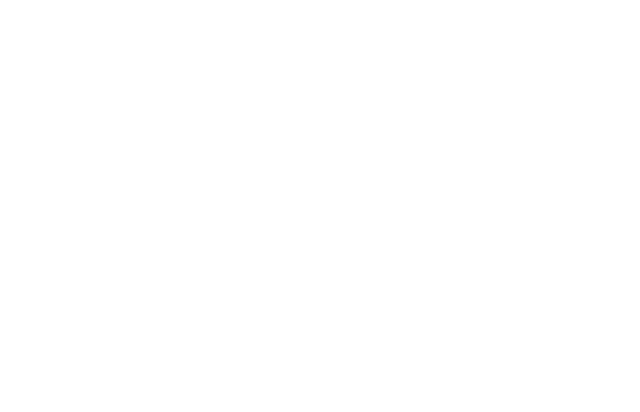
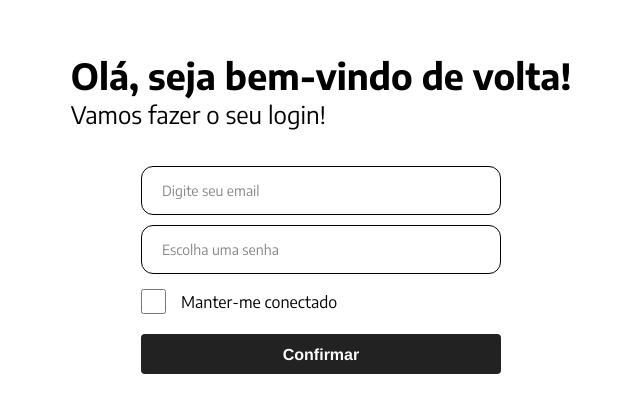
Before and after one commit to Verkylen/e-Clothing-front-end, a React (Create React App) app: page /login in a window 1280 px wide. Before the commit this address had no page. Shown: the part 184-596 px from the top of the page, without its empty margins (319-959 px from the left). Built offline with nearby package versions, Linux system fonts and the light colour scheme.

Commit message:
feat: sign-in & profile picture handling

```diff
--- a/package.json
+++ b/package.json
@@ -8,12 +8,16 @@
     "@testing-library/user-event": "^13.5.0",
     "axios": "^1.2.0",
     "ionicons": "^6.0.4",
+    "jsonwebtoken": "^8.5.1",
+    "loader": "^2.1.1",
     "react": "^18.2.0",
     "react-dom": "^18.2.0",
     "react-drag-drop-files": "^2.3.8",
     "react-dropdown": "^1.11.0",
+    "react-loader-spinner": "^5.3.4",
     "react-router-dom": "^6.4.3",
     "react-scripts": "5.0.1",
+    "spinner": "^0.3.4",
     "styled-components": "^5.3.6",
     "sweetalert2": "^11.6.14",
     "web-vitals": "^2.1.4"
--- a/src/App.js
+++ b/src/App.js
@@ -1,21 +1,32 @@
 import { BrowserRouter, Route, Routes } from "react-router-dom";
+import React from "react";
 import DetailPage from "./DetailPage";
 import GlobalStyle from "./GlobalStyle";
 import HomePage from "./HomePage";
 import SignUpPage from "./SignUpPage";
 import CartPage from "./CartPage";
+import LoginPage from "./LoginPage";
+import { createContext } from "react";
+
+export const userContext = createContext(null);
 
 export default function App() {
+
+    const userState = React.useState(JSON.parse(localStorage.getItem("userData")))
+
     return (
         <>
             <GlobalStyle/>
             <BrowserRouter>
+                <userContext.Provider value={userState}>
                     <Routes>
                         <Route path="/" element={<HomePage/>}/>
+                        <Route path="/login" element={<LoginPage/>}/>
                         <Route path="/sign-up" element={<SignUpPage/>}/>
                         <Route path="/detail" element={<DetailPage/>}/>
                         <Route path="/cart" element={<CartPage/>}/>
                     </Routes>
+                </userContext.Provider>
             </BrowserRouter>
         </>
     );
--- a/src/HomePage.js
+++ b/src/HomePage.js
@@ -16,6 +16,8 @@
 import clothes8 from "./images/clothes8.jpg";
 import Header from "./components/Header";
 import Footer from "./components/Footer";
+import { userContext } from "./App";
+import { useContext } from "react";
 
 const options = ["Todos os itens", "Moletom", "Tênis", "Camisa"];
 const optionsImgs = [grid, sweatshirt, sneakers, shirt];
@@ -38,6 +40,7 @@
         );
     }
 
+    const user = useContext(userContext)[0];
     return (
         <HomeStyles>
             <Header>
--- /dev/null
+++ b/src/LoginPage.js
@@ -0,0 +1,85 @@
+import React, { useContext, useRef } from "react"
+import axios from "axios"
+import Swal from "sweetalert2"
+import { useNavigate } from "react-router-dom"
+import API_BASE_URL from "./assets/constants"
+import { ThreeDots } from "react-loader-spinner"
+import { userContext } from "./App"
+import UsualFormPage from "./assets/styles/UsualFormPage"
+
+export default function LoginPage() {
+
+    const [loading, setLoading] = React.useState(false);
+    const [user, setUser] = useContext(userContext);
+
+    const [formValue, setFormValue] = React.useState({
+        "email": "",
+        "password": "",
+        "keepLogged": false
+     })
+
+    const navigate = useNavigate();
+
+    function handleChange(element) {
+        if(element.type === "checkbox")
+            setFormValue({
+                ...formValue,
+                keepLogged: element.target.checked ? 1 : 0
+            })
+        else
+            setFormValue({
+                ...formValue,
+                [element.target.name]: element.target.value
+            });
+    }
+
+    function handleSubmit(e) {
+        e.preventDefault();
+        setLoading(true);
+        const body = formValue;
+        body.keepLogged = Boolean(formValue.keepLogged);
+        axios.post(API_BASE_URL + "/login", body)
+        .then(response => {
+            setLoading(false);
+            Swal.fire({
+                title: 'Login realizado com sucesso!',
+                icon: 'success',
+                timer: 1000
+            })
+            navigate("/")
+            if(body.keepLogged) {
+                console.log(response)
+                localStorage.setItem("userData", JSON.stringify(response.data))
+                console.log(setUser)
+                setUser(response.data)
+            }
+            setUser(response.data)
+        })
+        .catch(e => {
+            setLoading(false);
+            Swal.fire(
+                'Eita! Algo de errado aconteceu',
+                e.response.data,
+                'error'
+            )
+        })
+    }
+
+    return (
+        <UsualFormPage>
+            <div>
+                <h1>Olá, seja bem-vindo de volta!</h1>
+                <h2>Vamos fazer o seu login!</h2>
+            </div>
+            <form onSubmit={handleSubmit}>
+                <input placeholder="Digite seu email" type="email" name="email" value={formValue.email} onChange={handleChange} required/>
+                <input placeholder="Escolha uma senha" type="password" name="password" value={formValue.password} onChange={handleChange} required/>
+                <div className="checkboxInputContainer">
+                    <input type="checkbox" id="keepLogged" name="keepLogged" onChange={handleChange}/>
+                    <label htmlFor="keepLogged" className="checkboxLabel">Manter-me conectado</label>
+                </div>
+                <button disabled={loading} className="button-31" type="submit">{loading ? <ThreeDots color="white"/> : "Confirmar" }</button>
+            </form>
+        </UsualFormPage>
+    )
+}
--- a/src/SignUpPage.js
+++ b/src/SignUpPage.js
@@ -1,13 +1,16 @@
-import styled from "styled-components"
 import React, { useRef } from "react"
 import axios from "axios"
 import Swal from "sweetalert2"
 import { useNavigate } from "react-router-dom"
 import API_BASE_URL from "./assets/constants"
+import { ThreeDots } from "react-loader-spinner"
+import styled from "styled-components"
+import UsualFormPage from "./assets/styles/UsualFormPage"
 
 export default function SignUpPage() {
 
     const [inputOpacity, setInputOpacity] = React.useState(1);
+    const [loading, setLoading] = React.useState(false);
 
     const [formValue, setFormValue] = React.useState({
         "username": "",
@@ -28,8 +31,15 @@
 
     function handleSubmit(e) {
         e.preventDefault();
-        axios.post(API_BASE_URL + "/sign-up", formValue)
+
+        const formData = new FormData();
+        for(const key in formValue) {
+            formData.append(key, formValue[key]);
+        }
+
+        axios.post(API_BASE_URL + "/sign-up", formData)
         .then(() => {
+            setLoading(false);
             Swal.fire(
                 'Cadastro realizado com sucesso',
                 'Parabéns! O seu cadastro foi realizado, faça login!',
@@ -38,6 +48,7 @@
             navigate("/login")
         })
         .catch(e => {
+            setLoading(false);
             Swal.fire(
                 'Eita! Algo de errado aconteceu',
                 e.response.data,
@@ -55,7 +66,7 @@
         event.preventDefault();
         event.stopPropagation();
         const file = event.target.files[0];
-        if(file.type != "image/png" && file.type !="image/jpeg" && file.type != "image/jpg")
+        if(file.type !== "image/png" && file.type !== "image/jpeg" && file.type !== "image/jpg")
             return;
 
         setFormValue({
@@ -74,12 +85,12 @@
         if(!file)
             return;
 
-        if(file.type != "image/png" && file.type !="image/jpeg" && file.type != "image/jpg")
+        if(file.type !== "image/png" && file.type !== "image/jpeg" && file.type !== "image/jpg")
             return;
 
         setFormValue({
             ...formValue,
-            "profilePicture": event.target.files[0]
+            "profilePicture": file
         });
 
     }
@@ -91,12 +102,12 @@
     }
 
     return (
-        <StyledSignUpPage>
+        <UsualFormPage>
             <div>
                 <h1>Olá, seja bem-vindo!</h1>
                 <h2>Vamos fazer o seu registro!</h2>
             </div>
-            <form onSubmit={handleSubmit}>
+            <form onSubmit={handleSubmit} encType="multipart/form-data">
                 <input placeholder="Digite seu nome" name="username" value={formValue.username} onChange={handleChange} required/>
                 <input placeholder="Digite seu email" type="email" name="email" value={formValue.email} onChange={handleChange} required/>
                 <input placeholder="Escolha uma senha" type="password" name="password" value={formValue.password} onChange={handleChange} required/>
@@ -114,9 +125,9 @@
                         <h3>{formValue.profilePicture === "" ? "Insira uma foto de perfil!" : formValue.profilePicture.name}</h3>
                     </StyledFileInput>
                 </label>
-                <button className="button-31" type="submit">Confirmar</button>
+                <button disabled={loading} className="button-31" type="submit">{loading ? <ThreeDots color="white"/> : "Confirmar" }</button>
             </form>
-        </StyledSignUpPage>
+        </UsualFormPage>
     )
 }
 
@@ -140,71 +151,3 @@
     }
 
 `
-
-const StyledSignUpPage = styled.section`
-    display: flex;
-    flex-direction: column;
-    align-items: center;
-    justify-content: center;
-    width: 100vw;
-    height: 100vh;
-
-    font-family: "Encode Sans";
-    h1 {
-        font-size: 36px;
-        font-weight: bold;
-    }
-    h2 {
-        margin-top: 8px;
-        margin-bottom: 40px;
-        font-size: 24px;
-    }
-
-    .button-31 {
-        background-color: #222;
-        border-radius: 4px;
-        border-style: none;
-        color: #fff;
-        cursor: pointer;
-        font-family: "Farfetch Basis","Helvetica Neue",Arial,sans-serif;
-        font-size: 16px;
-        font-weight: 700;
-        line-height: 1.5;
-        margin-top: 20px;
-        outline: none;
-        padding: 9px 20px 8px;
-        width: 360px;
-    }
-
-    input[type=file] {
-        display: none;
-    }
-
-    .button-31:hover,
-    .button-31:focus {
-    opacity: .75;
-    }
-
-    label {
-        display: block;
-    }
-
-    input {
-        width: 360px;
-        height: 49px;
-        border: 1px solid;
-        border-radius: 12px;
-        outline: none;
-        padding-left: 20px;
-        display: block;
-        font-family: "Encode Sans", sans-serif;
-        font-weight: 400;
-        font-size: 14px;
-        line-height: 21px;
-        margin-bottom: 10px;
-        ::placeholder {
-            color: #878787;
-        }
-    }
-
-`
--- a/src/assets/constants.js
+++ b/src/assets/constants.js
@@ -1,3 +1,4 @@
-const API_BASE_URL = "https://eclothing-api.onrender.com";
+//const API_BASE_URL = "https://eclothing-api.onrender.com";
+const API_BASE_URL = "//localhost:5000"
 
 export default API_BASE_URL;
--- /dev/null
+++ b/src/assets/styles/UsualFormPage.js
@@ -0,0 +1,97 @@
+import styled from "styled-components"
+
+const UsualFormPage = styled.section`
+    display: flex;
+    flex-direction: column;
+    align-items: center;
+    justify-content: center;
+    width: 100vw;
+    height: 100vh;
+
+    font-family: "Encode Sans";
+    h1 {
+        font-size: 36px;
+        font-weight: bold;
+    }
+    h2 {
+        margin-top: 8px;
+        margin-bottom: 40px;
+        font-size: 24px;
+    }
+
+    .button-31 {
+        background-color: #222;
+        border-radius: 4px;
+        border-style: none;
+        display: flex;
+        align-items: center;
+        justify-content: center;
+        max-height: 40px;
+        color: #fff;
+        cursor: pointer;
+        font-family: "Farfetch Basis","Helvetica Neue",Arial,sans-serif;
+        font-size: 16px;
+        font-weight: 700;
+        line-height: 1.5;
+        margin-top: 20px;
+        outline: none;
+        padding: 9px 20px 8px;
+        width: 360px;
+    }
+
+    input {
+        width: 360px;
+        height: 49px;
+        border: 1px solid;
+        border-radius: 12px;
+        outline: none;
+        padding-left: 20px;
+        display: block;
+        font-family: "Encode Sans", sans-serif;
+        font-weight: 400;
+        font-size: 14px;
+        line-height: 21px;
+        margin-bottom: 10px;
+        ::placeholder {
+            color: #878787;
+        }
+    }
+
+    input[type=file] {
+        display: none;
+    }
+    input[type=checkbox] {
+        height: 25px;
+        display: inline;
+        background-color: red;
+        width: 25px;
+        margin: 30px;
+        margin-left: 0px;
+        accent-color: #222;
+        margin-right: 15px;
+    }
+
+    .checkboxInputContainer {
+        margin-top: 15px;
+        height: 25px;
+        display: flex;
+        align-items: center;
+        justify-content: flex-start;
+    }
+    label {
+        display: block;
+    }
+    .checkboxLabel {
+        display: inline;
+    }
+
+    .button-31:hover,
+    .button-31:focus {
+    opacity: .75;
+    }
+
+
+
+`
+
+export default UsualFormPage;
```
Also changed, not shown: src/components/Header.js (+20 -7 lines), 1 other file (tests, documents, lock files or other folders). Lines whose indentation alone changed are shown as unchanged.
